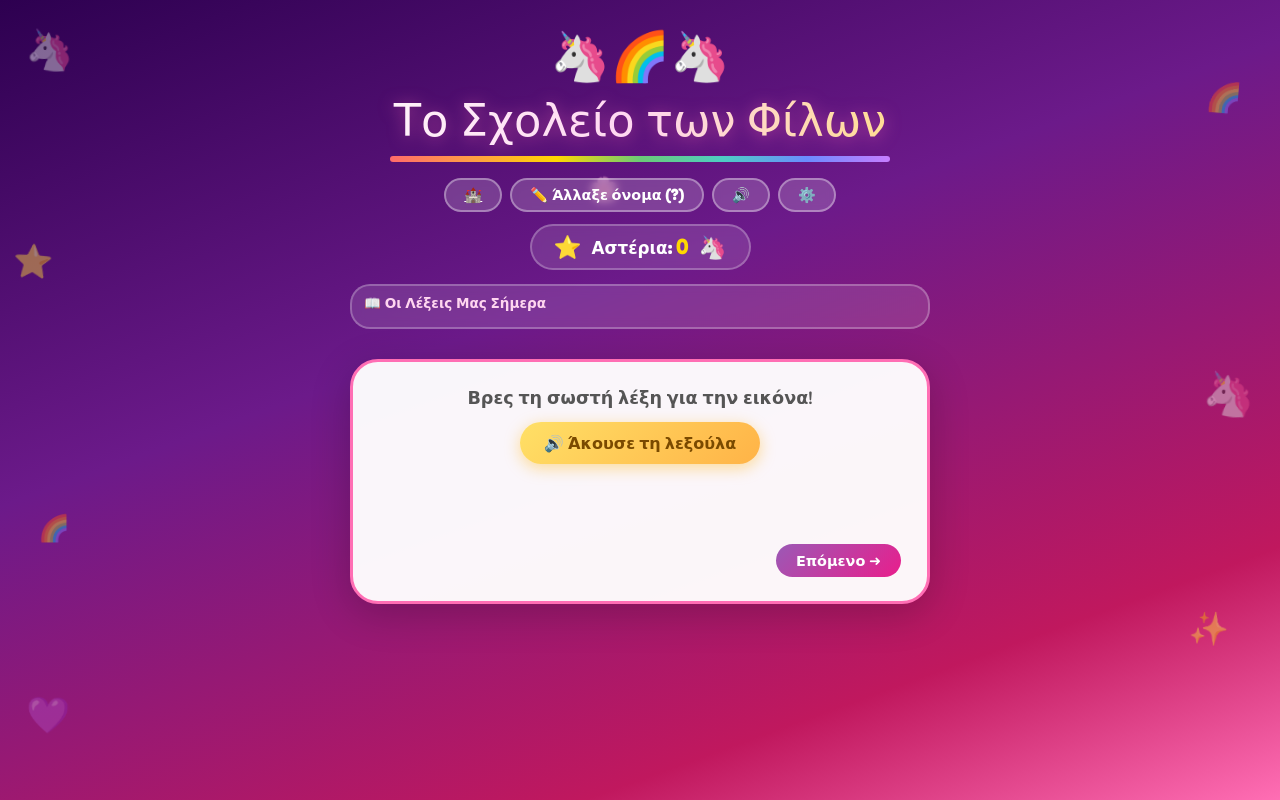
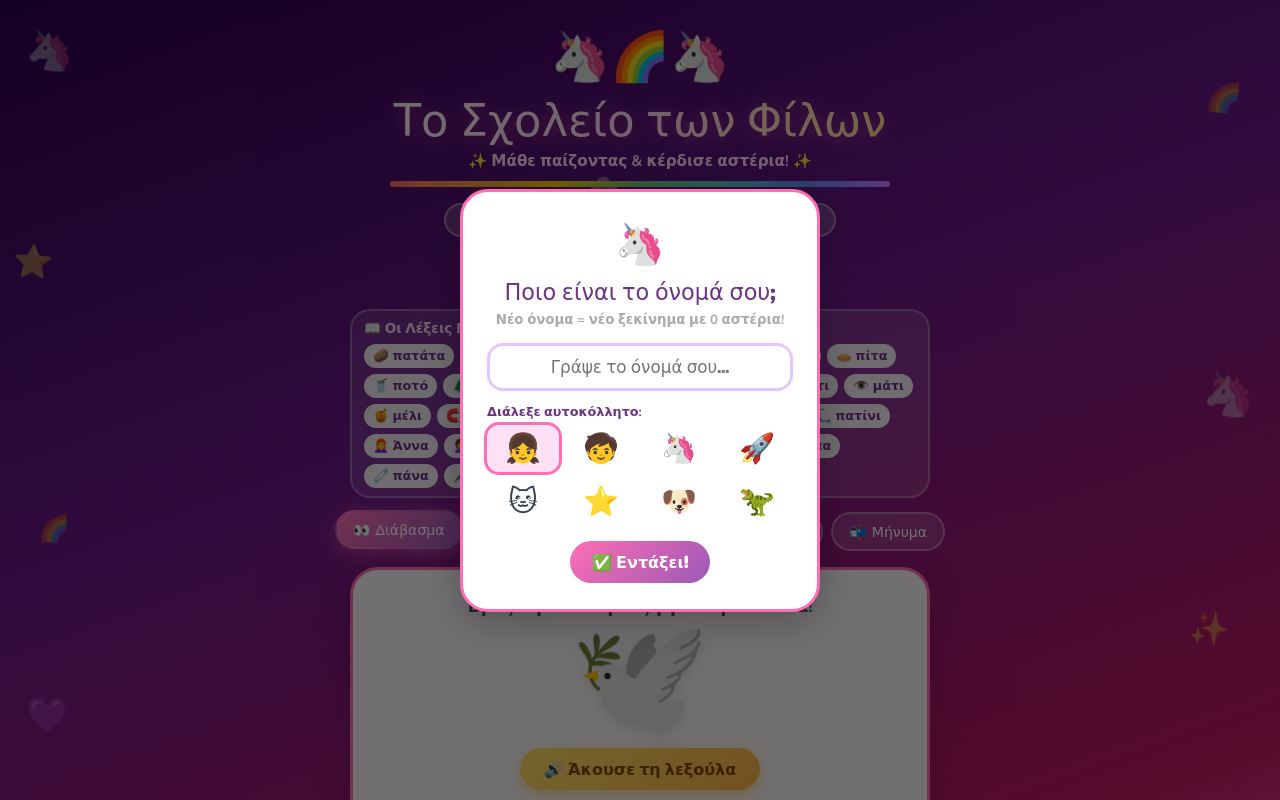
Before and after one commit to mrstop75/Aleksia, a plain HTML site: page school.html in a window 1280 px wide. Shown: the top 800 px of the page. Drawn offline with nearby package versions, Linux system fonts and the light colour scheme.

Commit message:
Update school.html

```diff
--- a/school.html
+++ b/school.html
@@ -161,7 +161,7 @@ const fb=(e,t,ok)=>{e.textContent=t;e.style.color=ok?'#059669':'#e11d48'};
 /* ---- DATA ---- */
 // Μόνο λέξεις που έχουν σωστή εικόνα. Οι υπόλοιπες παίζουν στο «Φτιάξε τη λέξη».
 const PIC={'πατάτα':'🥔','η πατάτα':'🥔','παπί':'🦆','το παπί':'🦆','τόπι':'⚽','το τόπι':'⚽','αλάτι':'🧂','το αλάτι':'🧂','πίτα':'🥧','η πίτα':'🥧','ποτό':'🥤','το ποτό':'🥤','ποτά':'🍹','έλατο':'🌲','το έλατο':'🌲','πιπίλα':'👶','η πιπίλα':'👶','λέλα':'👧','λόλα':'👩','πέτα':'🕊️','όλα':'🌍','έλα':'👋','παλάτι':'🏰','μάτι':'👁️','μέλι':'🍯','πέταλο':'🧲','πινέλο':'🖌️','πεπόνι':'🍈','λεμόνι':'🍋','πατίνι':'🛴','άννα':'👩‍🦰','λένα':'👩‍🦱','έλενα':'👱‍♀️','μάνα':'👩‍👧','τάπα':'🍾','πάνα':'🧷','μελάνι':'🖋️','εμένα':'🙋','ένα':'1️⃣'};
-const DEF='πατάτα, το παπί, το τόπι, αλάτι, πιπίλα, πίτα, ποτό, έλατο, Λέλα, πέτα, όλα, παλάτι, μάτι, μέλι, πέταλο, πινέλο, πεπόνι, λεμόνι, πατίνι,'Άννα, Λένα, Έλενα, Λόλα, μάνα, τάπα, πάνα, μελάνι, εμένα, ένα, ένα, έλα';
+const DEF='πατάτα, το παπί, το τόπι, αλάτι, πιπίλα, πίτα, ποτό, έλατο, Λέλα, πέτα, όλα, παλάτι, μάτι, μέλι, πέταλο, πινέλο, πεπόνι, λεμόνι, πατίνι, Άννα, Λένα, Έλενα, Λόλα, μάνα, τάπα, πάνα, μελάνι, εμένα, ένα, ένα, έλα';
 const BADGES=[[10,'🌱','Πρώτο Βήμα'],[30,'🌈','Ουράνιο Τόξο'],[60,'🦋','Πεταλούδα'],[100,'💜','Μοβ Καρδιά'],[150,'🌟','Λαμπερό Αστέρι'],[225,'👑','Στέμμα'],[325,'🐉','Μαγικός Δράκος'],[500,'🏆','Κύπελλο Πρωταθλητή']];
 const AV=['👧','🧒','🦄','🚀','🐱','⭐','🐶','🦖'];
 const EMO=['🦆','🥔','⚽','🎈','⭐','🍎','🚗','🐰','🍭','🍓'];
```
